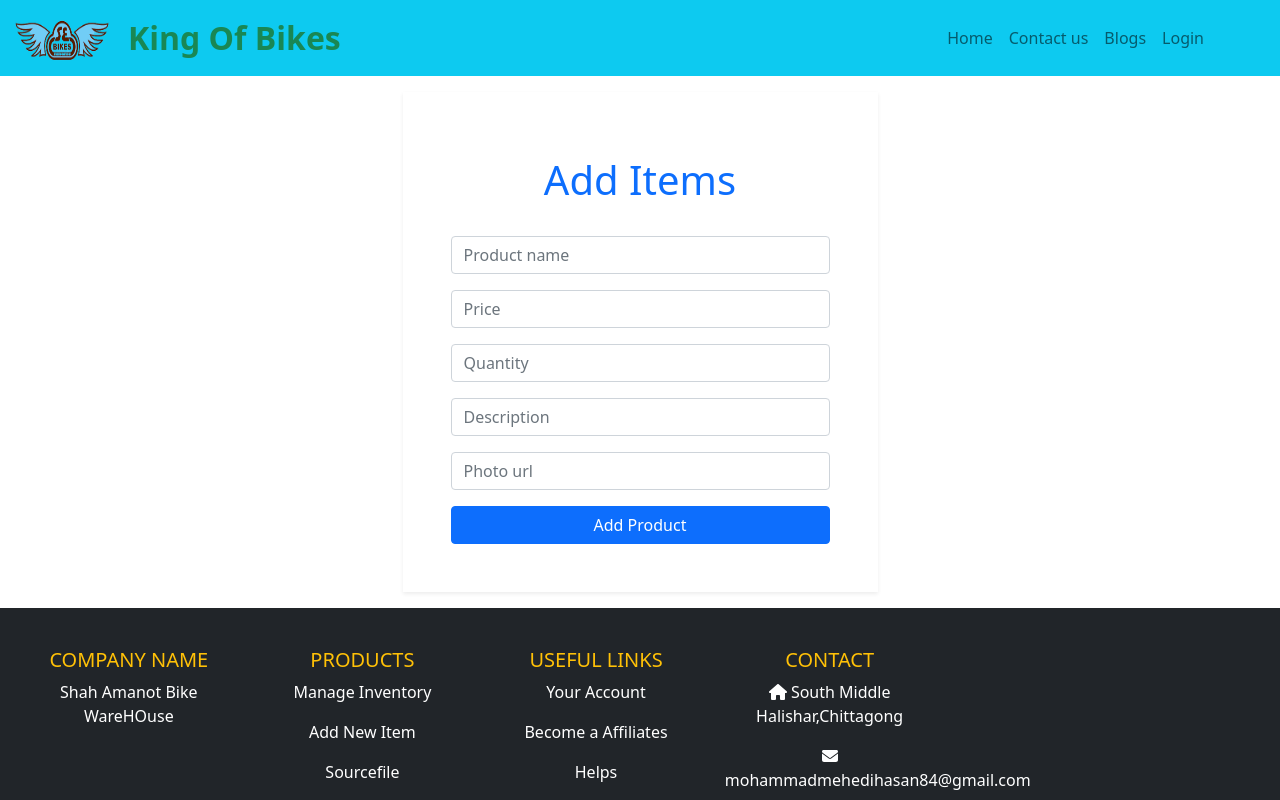
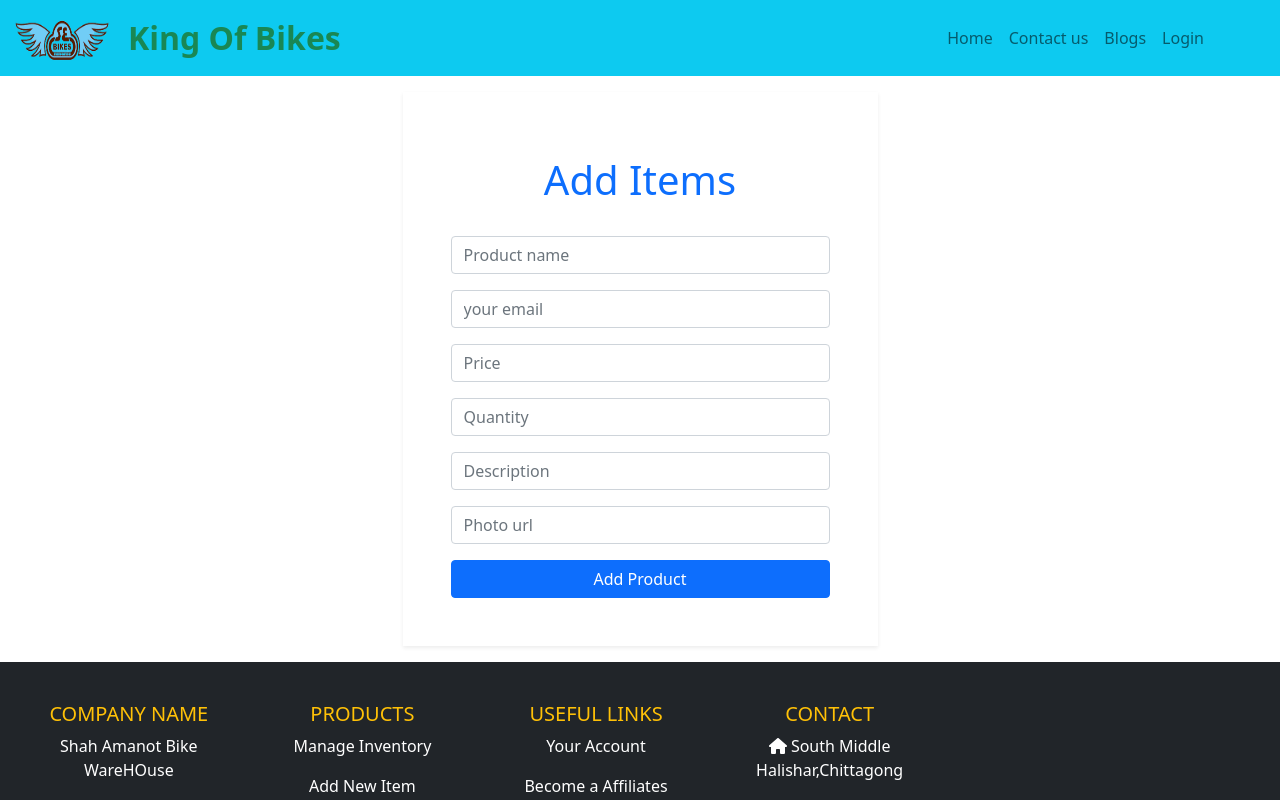
Before and after one commit to abirisl/warehouse-management-client-side, a React (Create React App) app: page /additems in a window 1280 px wide. Shown: the top 800 px of the page. Built offline with nearby package versions, Linux system fonts and the light colour scheme; no server answers.

Commit message:
additems dynemic email address set

```diff
--- a/src/component/AddItems/AddItems.js
+++ b/src/component/AddItems/AddItems.js
@@ -1,10 +1,13 @@
 import React from 'react';
 import { Button, Col, Container, Form, Row } from 'react-bootstrap';
 import { useForm } from "react-hook-form";
+import { useAuthState } from 'react-firebase-hooks/auth';
+import auth from '../../firebase.init';
 
 
 const AddItems = () => {
     const { register, handleSubmit } = useForm();
+    const [user] = useAuthState(auth);
 
      const onSubmit = data => {
         console.log(data);
@@ -32,6 +35,9 @@ const AddItems = () => {
                                 <Form.Control type="text" placeholder="Product name" {...register("name", { required: true, maxLength: 20 })}/>
                             </Form.Group>
                             <Form.Group className="mb-3" controlId="formGroupEmail">
+                                <Form.Control type="email" placeholder="your email" value={user?.email} {...register("email", { required: true, maxLength: 20 })}/>
+                            </Form.Group>
+                            <Form.Group className="mb-3" controlId="formGroupEmail">
                                 <Form.Control type="number" placeholder="Price"  {...register("price")}/>
                             </Form.Group>
                             <Form.Group className="mb-3" controlId="formGroupEmail">
```
